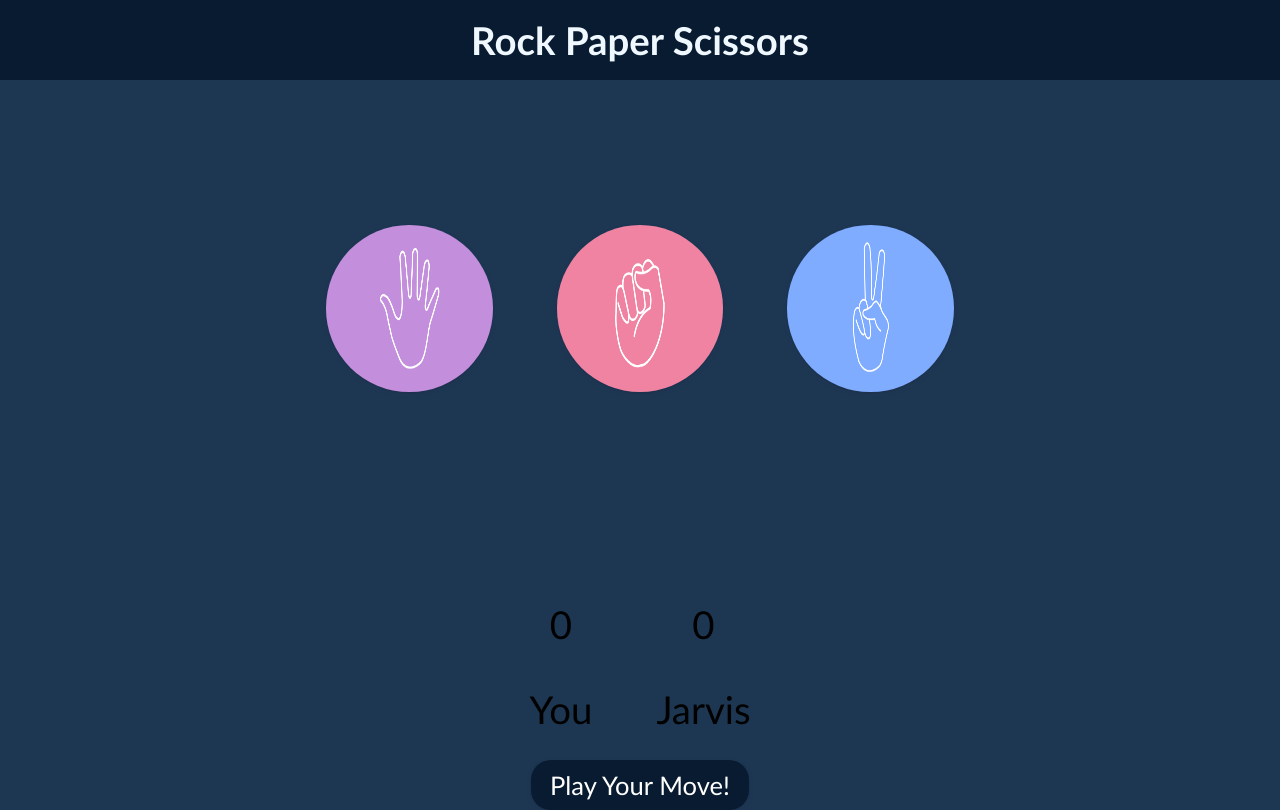
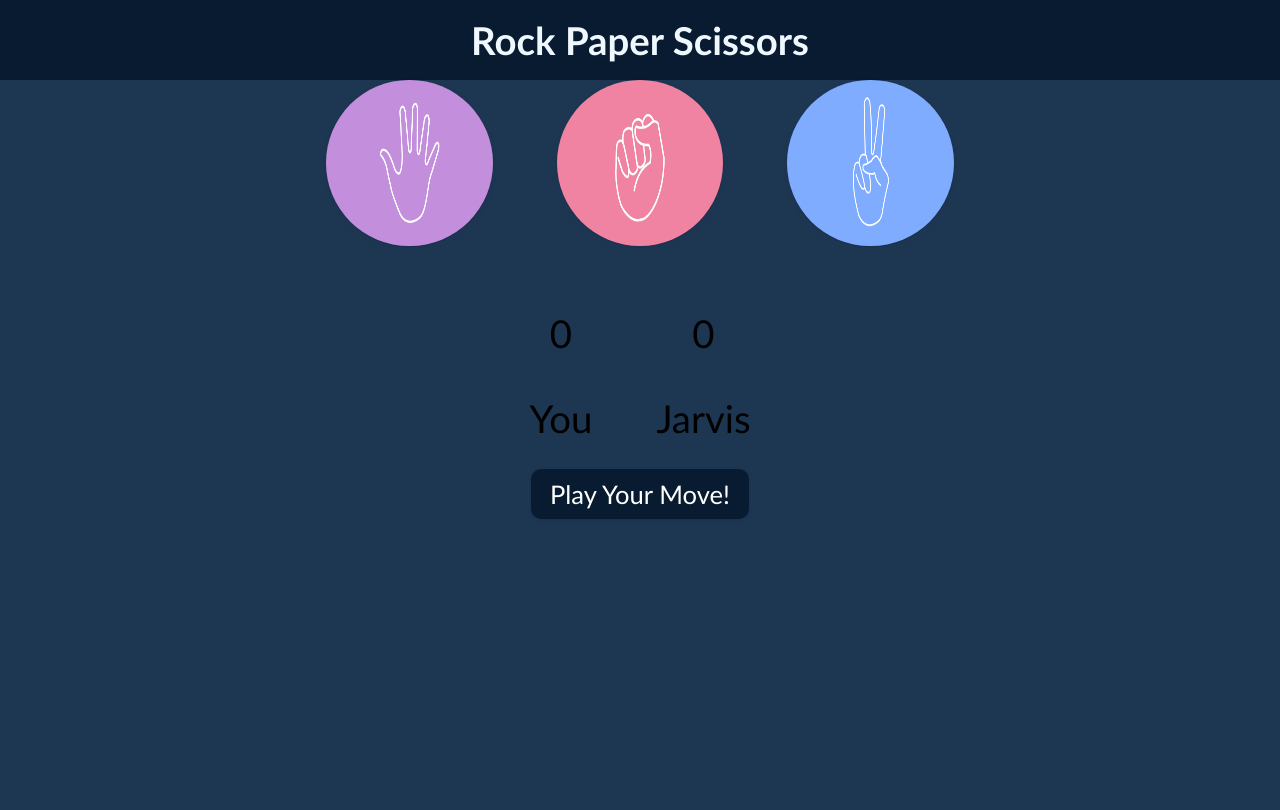
Before and after one commit to salmansiddiquii/stunning-octo-succotash, a plain HTML site: page index.html in a window 1280 px wide. Drawn offline with Linux system fonts and the light colour scheme.

Commit message:
Styling Chnages

```diff
--- a/style.css
+++ b/style.css
@@ -5,9 +5,6 @@ body {
   font-family: "Gill Sans", "Gill Sans MT", Calibri, "Trebuchet MS", sans-serif;
   background-color: #1d3753;
   height: 100vh;
-  display: flex;
-  flex-direction: column;
-  justify-content: space-between;
 }
 
 /* Ensure h1 and Choices section fit within the 100vh */
@@ -23,9 +20,9 @@ h1 {
 .Choices {
   display: flex;
   justify-content: center;
-  align-items: center;
   gap: 3vw;
-  flex-grow: 1; /* Makes the Choices section take available space */
+  margin-bottom: 0;
+  /* flex-grow: 1; */ /* Makes the Choices section take available space */
   margin: 0; /* Remove the margin to better fit 100vh */
 }
 
@@ -76,7 +73,7 @@ img:hover {
   color: hsl(0, 0%, 100%);
   font-size: 2vw;
   display: inline;
-  border-radius: 20px;
+  border-radius: 10px;
   padding: 0.8vw 1.5vw; /* Adjusted padding */
   box-shadow: rgba(50, 50, 93, 0.25) 0px 2px 5px -1px,
     rgba(0, 0, 0, 0.3) 0px 1px 3px -1px;
@@ -111,7 +108,7 @@ img:hover {
 
   #user-score,
   #comp-score {
-    font-size: 8vw;
+    font-size: 5vw;
   }
 
   .score-board {
```
